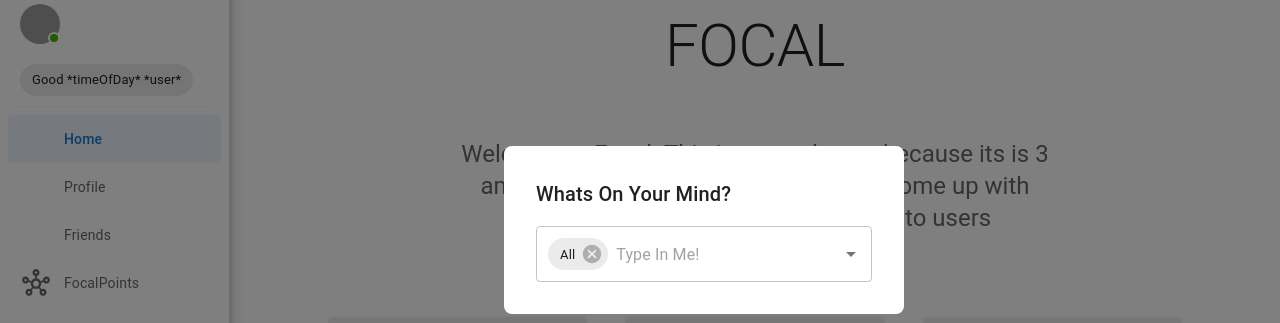
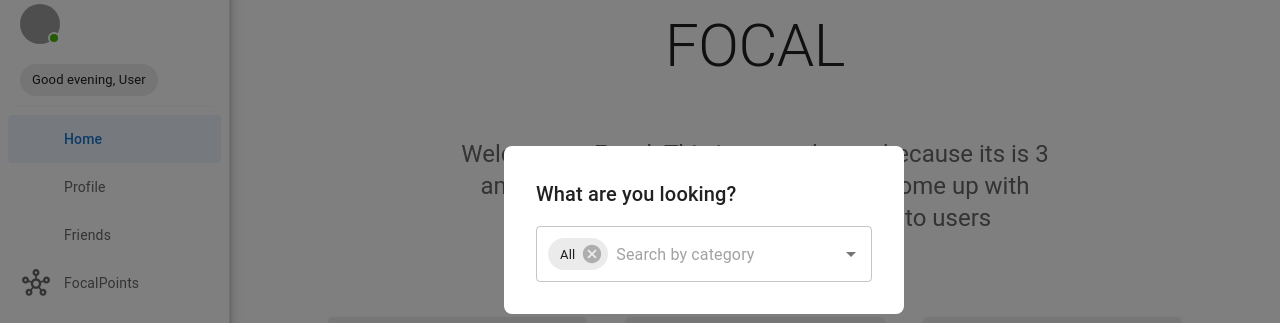
Before and after one commit to ProjectFocal/Focal-React, a React (Create React App) app: page / in a window 1280 px wide. Both pictures are taken after a click on the element 366 px from the left and 43 px from the top of the page. Shown: the part 170-493 px from the top of the page. Built offline with nearby package versions, Linux system fonts and the light colour scheme; grey boxes are pictures that could not be loaded; some icons are missing.

Commit message:
Fixing bugs

```diff
--- a/package.json
+++ b/package.json
@@ -14,7 +14,7 @@
     "react-dom": "^18.2.0",
     "react-helmet-async": "^1.3.0",
     "react-router-dom": "^6.3.0",
-    "react-scripts": "^2.1.3",
+    "react-scripts": "^2.1.8",
     "simplebar-react": "^2.4.1",
     "styled-components": "^5.3.5",
     "web-vitals": "^2.1.4"
--- a/src/shared/Navigation/Navbar.jsx
+++ b/src/shared/Navigation/Navbar.jsx
@@ -217,7 +217,7 @@ export default function DashboardNavbar({ onOpenSidebar }) {
       >
         <Box sx={style} className="box-content">
           <Typography id="modal-modal-title" variant="h6" component="h2">
-            Whats On Your Mind?
+            What are you looking?
           </Typography>
           <Typography id="modal-modal-description" sx={{ mt: 2 }}>
           <Autocomplete
@@ -231,7 +231,7 @@ export default function DashboardNavbar({ onOpenSidebar }) {
           <TextField
             {...params}
             label=""
-            placeholder="Type In Me!"
+            placeholder="Search by category"
           />
         )}
       />
--- a/src/shared/Navigation/Sidebar.jsx
+++ b/src/shared/Navigation/Sidebar.jsx
@@ -16,10 +16,6 @@ import { createTheme } from '@mui/material/styles';
 import { blue, blueGrey } from '@mui/material/colors';
 import Chip from '@mui/material/Chip';
 import React, { Component }  from 'react';
-
-
-
-
 
 const StyledBadge = styled(Badge)(({ theme }) => ({
   '& .MuiBadge-badge': {
@@ -78,6 +74,22 @@ DashboardSidebar.propTypes = {
 };
 
 export default function DashboardSidebar({ isOpenSidebar, onCloseSidebar }) {
+
+  var today = new Date()
+  var curHr = today.getHours()
+
+  var userName = "User";
+
+  if (curHr < 12) {
+    var timeMessage = "Good morning,";
+  } else if (curHr < 18) {
+    var timeMessage = "Good afternoon,";
+  } else {
+    var timeMessage = "Good evening,";
+  }
+
+  var status = timeMessage + " "  + userName;
+
   const { pathname } = useLocation();
 
   const isDesktop = useResponsive('up', 'lg');
@@ -122,8 +134,7 @@ export default function DashboardSidebar({ isOpenSidebar, onCloseSidebar }) {
 
     <div class="padding">
     <Stack direction="row" spacing={1}>
-      <Chip label="Good *timeOfDay* *user* "/>
-
+      <Chip label={ status } />
     </Stack>
     </div>
 
```
Also changed, not shown: 2 other files (tests, documents, lock files or other folders).
